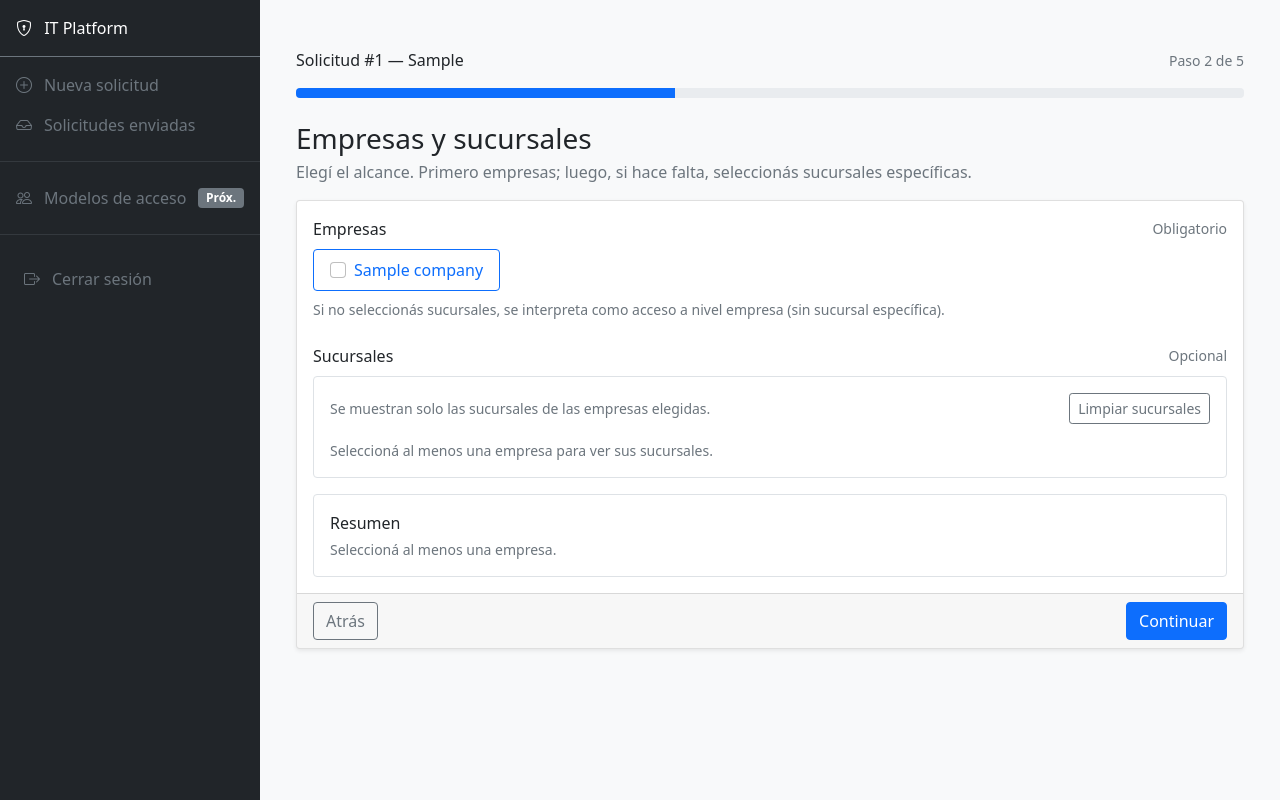
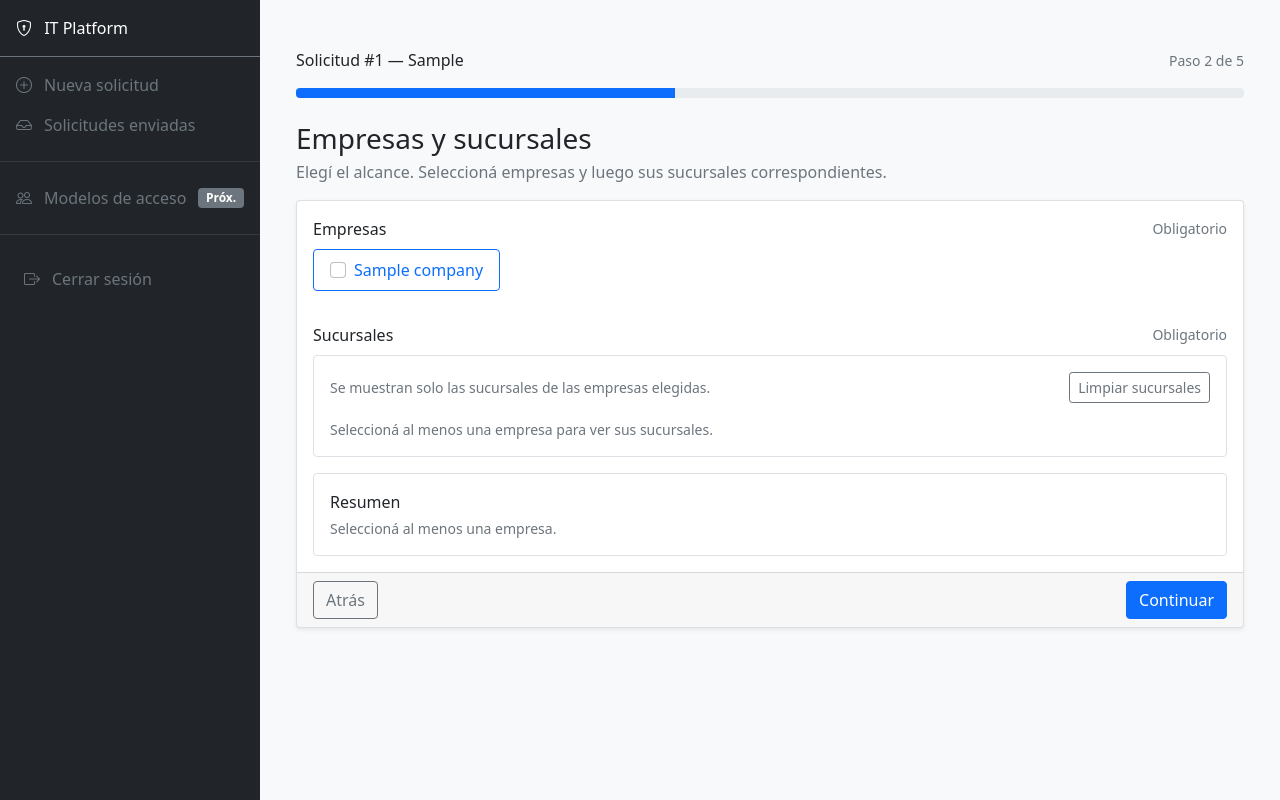
Before and after one commit to IgnacioVelazquez92/it_platform, a Django app: template src/apps/catalog/templates/catalog/wizard/step_2_companies.html in a window 1280 px wide. Run offline with Django 5.2, Linux system fonts and the light colour scheme; tables that the repository leaves empty hold one stand-in row (values such as "Sample post"); the template is opened without the code that fills it: values that come from a table or form of the project are taken from there, most other values are stand-ins (such as "Sample title", 1, 10 or a date in 2020); some libraries are stand-ins or nearby versions.

Commit message:
feat: Add wizard step for company and branch selection, including form validation for branch assignment and dynamic UI.

```diff
--- a/src/apps/catalog/forms/step_2_companies.py
+++ b/src/apps/catalog/forms/step_2_companies.py
@@ -2,6 +2,7 @@ from __future__ import annotations
 
 from django import forms
 from django.core.exceptions import ValidationError
+from collections import defaultdict
 
 from apps.catalog.forms.bootstrap_mixins import BootstrapFormMixin
 from apps.catalog.models.permissions.scoped import Company, Branch
@@ -21,7 +22,7 @@ class Step2CompaniesForm(BootstrapFormMixin, forms.Form):
             "company").order_by("company__name", "name"),
         required=False,
         widget=forms.CheckboxSelectMultiple,
-        help_text="Podés elegir sucursales específicas. Si no elegís ninguna, se interpreta como acceso a nivel empresa.",
+        help_text="Seleccioná las sucursales correspondientes a las empresas elegidas.",
     )
 
     same_modules_for_all = forms.ChoiceField(
@@ -50,6 +51,23 @@ class Step2CompaniesForm(BootstrapFormMixin, forms.Form):
             raise ValidationError(
                 {"branches": "Seleccionaste sucursales que no pertenecen a las empresas elegidas."})
 
+        # NUEVO: Validar que cada empresa tenga al menos una sucursal
+        # Agrupamos por company_id
+        branches_by_company = defaultdict(list)
+        for b in branches:
+            branches_by_company[b.company_id].append(b)
+
+        missing_branches_companies = []
+        for c in companies:
+            if not branches_by_company.get(c.id):
+                missing_branches_companies.append(c.name)
+
+        if missing_branches_companies:
+            names = ", ".join(missing_branches_companies)
+            raise ValidationError(
+                f"Debe seleccionar al menos una sucursal para: {names}."
+            )
+
         # Si hay más de 1 empresa, same_modules_for_all es requerido
         if companies.count() > 1 and same not in ("0", "1"):
             raise ValidationError(
--- a/src/apps/catalog/templates/catalog/wizard/step_2_companies.html
+++ b/src/apps/catalog/templates/catalog/wizard/step_2_companies.html
@@ -7,7 +7,7 @@
   <div class="mb-3">
     <h3 class="mb-1">Empresas y sucursales</h3>
     <div class="text-muted">
-      Elegí el alcance. Primero empresas; luego, si hace falta, seleccionás sucursales específicas.
+      Elegí el alcance. Seleccioná empresas y luego sus sucursales correspondientes.
     </div>
   </div>
 
@@ -46,7 +46,7 @@
           </div>
 
           <div class="text-muted small mt-2">
-            Si no seleccionás sucursales, se interpreta como acceso a nivel empresa (sin sucursal específica).
+            <!-- Si no seleccionás sucursales, se interpreta como acceso a nivel empresa (sin sucursal específica). -->
           </div>
         </div>
 
@@ -54,7 +54,7 @@
         <div class="col-12">
           <div class="d-flex align-items-center justify-content-between mb-2">
             <div class="fw-semibold">Sucursales</div>
-            <span class="text-muted small">Opcional</span>
+            <span class="text-muted small">Obligatorio</span>
           </div>
 
           {% if form.branches.errors %}
@@ -232,8 +232,11 @@
     }
 
     if (branches === 0) {
-      summaryText.textContent = `Empresas: ${companies} · Sucursales: (ninguna, acceso a nivel empresa)`;
+      summaryText.textContent = `Empresas: ${companies} · Tenés que elegir sucursales`;
+      summaryText.classList.add("text-danger");
       return;
+    } else {
+        summaryText.classList.remove("text-danger");
     }
 
     summaryText.textContent = `Empresas: ${companies} · Sucursales seleccionadas: ${branches}`;
```
